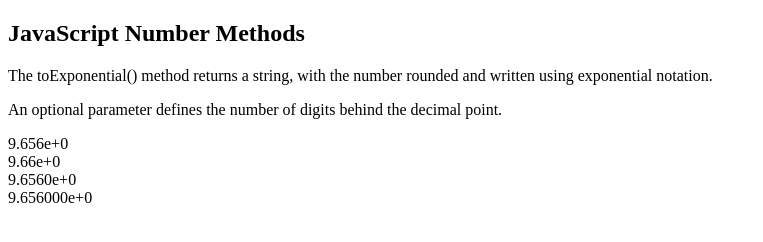
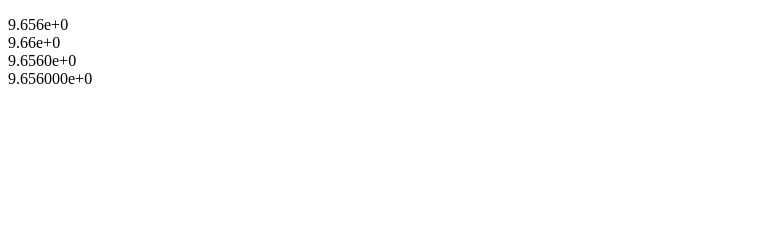
Before and after one commit to almumeetu/javaScript-job-interview-question, a plain HTML site: page index.html in a window 1280 px wide. Shown: the whole page, without its empty margins (0-763 px from the left). Drawn offline with Linux system fonts and the light colour scheme.

Commit message:
working this methods

```diff
--- a/index.html
+++ b/index.html
@@ -8,11 +8,7 @@
 </head>
 <body>
 
-    <h2>JavaScript Number Methods</h2>
 
-    <p>The toExponential() method returns a string, with the number rounded and written using exponential notation.</p>
-
-    <p>An optional parameter defines the number of digits behind the decimal point.</p>
 
     <p id="demo"></p>
 
```
